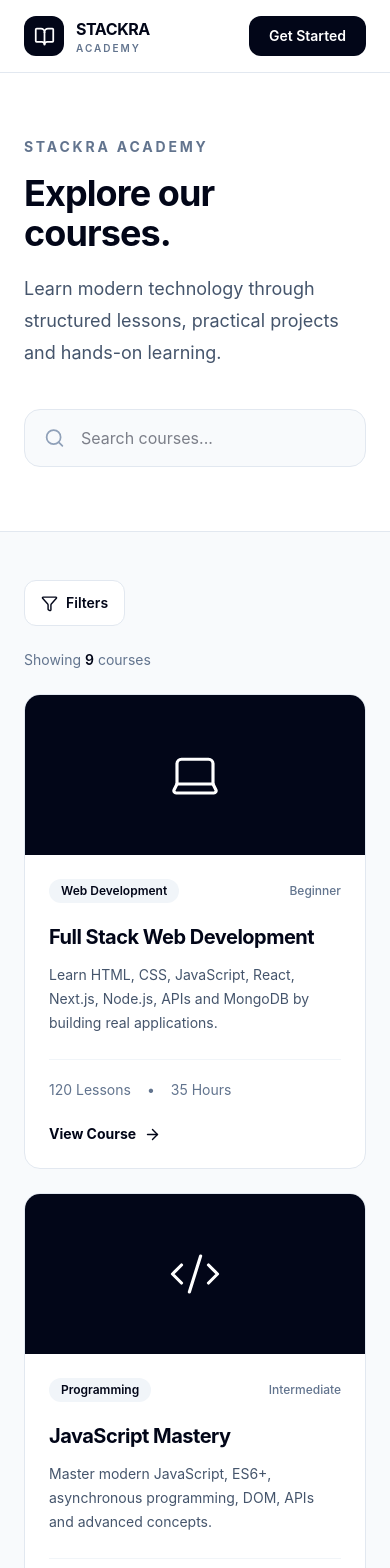
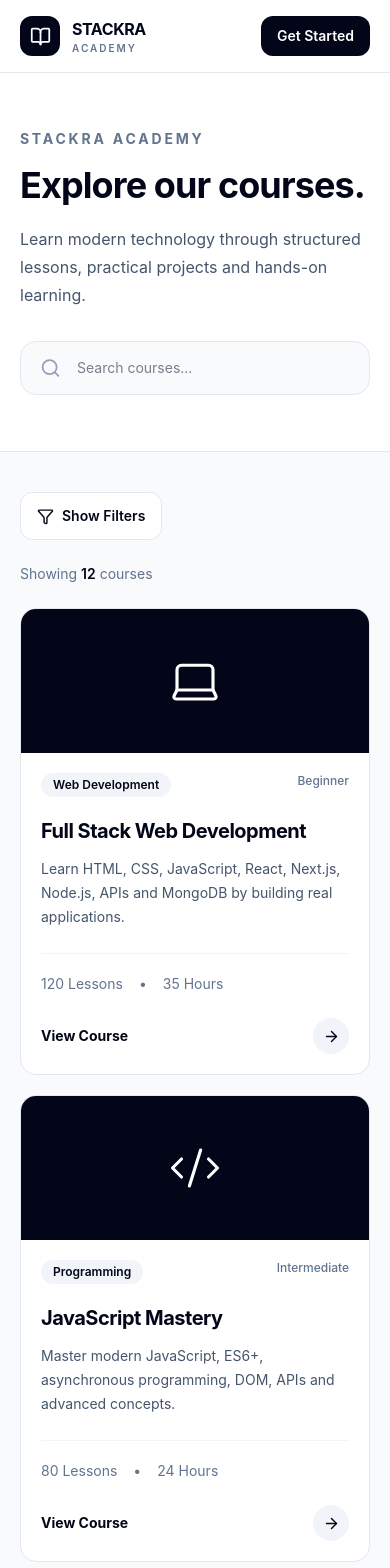
Before and after one commit to MohammedKhan-star/Stackra-services, a Next.js app: page /academy/courses in a window 390 px wide. Shown: the top 1568 px of the page. Built offline with nearby package versions, Linux system fonts and the light colour scheme.

Commit message:
Add new courses and improve layout
Added new courses: MS Office, Typing Mastery, and Python Programming. Updated layout and styling for better user experience.

```diff
--- a/src/app/academy/courses/page.jsx
+++ b/src/app/academy/courses/page.jsx
@@ -9,6 +9,7 @@ import {
   Code2,
   Database,
   Filter,
+  Keyboard,
   Laptop,
   Search,
   ShieldCheck,
@@ -115,6 +116,39 @@ const courses = [
     lessons: 50,
     duration: "14 Hours",
   },
+  {
+    id: 10,
+    title: "MS Office",
+    slug: "ms-office",
+    description:
+      "Master Microsoft Word, Excel and PowerPoint through practical exercises and real-world office tasks.",
+    category: "Office Productivity",
+    level: "Beginner",
+    lessons: 30,
+    duration: "15 Hours",
+  },
+  {
+    id: 11,
+    title: "Typing Mastery",
+    slug: "typing-mastery",
+    description:
+      "Improve your typing speed, accuracy and keyboard skills through structured practical training.",
+    category: "Computer Skills",
+    level: "Beginner",
+    lessons: 20,
+    duration: "10 Hours",
+  },
+  {
+    id: 12,
+    title: "Python Programming",
+    slug: "python-programming",
+    description:
+      "Learn Python programming from the fundamentals to practical applications through hands-on exercises and projects.",
+    category: "Programming",
+    level: "Beginner",
+    lessons: 40,
+    duration: "20 Hours",
+  },
 ];
 
 const categories = [
@@ -125,6 +159,8 @@ const categories = [
   "Database",
   "Cyber Security",
   "Business & Technology",
+  "Office Productivity",
+  "Computer Skills",
 ];
 
 const categoryIcons = {
@@ -134,6 +170,8 @@ const categoryIcons = {
   Database: Database,
   "Cyber Security": ShieldCheck,
   "Business & Technology": BookOpen,
+  "Office Productivity": BookOpen,
+  "Computer Skills": Keyboard,
 };
 
 export default function CoursesPage() {
@@ -143,12 +181,14 @@ export default function CoursesPage() {
   const [mobileFilter, setMobileFilter] = useState(false);
 
   const filteredCourses = useMemo(() => {
+    const searchText = search.trim().toLowerCase();
+
     return courses.filter((course) => {
-      const searchText = search.toLowerCase();
-
       const matchesSearch =
+        !searchText ||
         course.title.toLowerCase().includes(searchText) ||
-        course.description.toLowerCase().includes(searchText);
+        course.description.toLowerCase().includes(searchText) ||
+        course.category.toLowerCase().includes(searchText);
 
       const matchesCategory =
         category === "All" || course.category === category;
@@ -166,12 +206,25 @@ export default function CoursesPage() {
     setLevel("All");
   };
 
+  const handleCategoryChange = (item) => {
+    setCategory(item);
+    setMobileFilter(false);
+  };
+
+  const handleLevelChange = (item) => {
+    setLevel(item);
+    setMobileFilter(false);
+  };
+
   return (
     <main className="min-h-screen bg-slate-50 text-slate-950">
       {/* NAVBAR */}
       <nav className="sticky top-0 z-50 border-b border-slate-200 bg-white/95 backdrop-blur">
-        <div className="mx-auto flex max-w-7xl items-center justify-between px-6 py-4 lg:px-8">
-          <Link href="/academy" className="flex items-center gap-3">
+        <div className="mx-auto flex max-w-7xl items-center justify-between px-5 py-4 sm:px-6 lg:px-8">
+          <Link
+            href="/academy"
+            className="flex items-center gap-3"
+          >
             <div className="flex h-10 w-10 items-center justify-center rounded-xl bg-slate-950 text-white">
               <BookOpen size={21} />
             </div>
@@ -190,7 +243,7 @@ export default function CoursesPage() {
           <div className="hidden items-center gap-8 md:flex">
             <Link
               href="/academy"
-              className="text-sm font-medium text-slate-500 hover:text-slate-950"
+              className="text-sm font-medium text-slate-500 transition hover:text-slate-950"
             >
               Home
             </Link>
@@ -204,15 +257,15 @@ export default function CoursesPage() {
 
             <Link
               href="/academy/categories"
-              className="text-sm font-medium text-slate-500 hover:text-slate-950"
+              className="text-sm font-medium text-slate-500 transition hover:text-slate-950"
             >
               Categories
             </Link>
           </div>
 
           <Link
-            href="/register"
-            className="rounded-xl bg-slate-950 px-5 py-2.5 text-sm font-semibold text-white"
+            href="/academy/register"
+            className="rounded-xl bg-slate-950 px-4 py-2.5 text-sm font-semibold text-white transition hover:bg-slate-800 sm:px-5"
           >
             Get Started
           </Link>
@@ -221,7 +274,7 @@ export default function CoursesPage() {
 
       {/* HEADER */}
       <section className="border-b border-slate-200 bg-white">
-        <div className="mx-auto max-w-7xl px-6 py-16 lg:px-8">
+        <div className="mx-auto max-w-7xl px-5 py-14 sm:px-6 sm:py-16 lg:px-8">
           <div className="max-w-3xl">
             <p className="text-sm font-bold uppercase tracking-[0.2em] text-slate-500">
               STACKRA Academy
@@ -231,14 +284,14 @@ export default function CoursesPage() {
               Explore our courses.
             </h1>
 
-            <p className="mt-5 text-lg leading-8 text-slate-600">
+            <p className="mt-5 text-base leading-7 text-slate-600 sm:text-lg sm:leading-8">
               Learn modern technology through structured lessons,
               practical projects and hands-on learning.
             </p>
           </div>
 
           {/* SEARCH */}
-          <div className="relative mt-10 max-w-3xl">
+          <div className="relative mt-8 max-w-3xl sm:mt-10">
             <Search
               size={21}
               className="absolute left-5 top-1/2 -translate-y-1/2 text-slate-400"
@@ -249,13 +302,15 @@ export default function CoursesPage() {
               value={search}
               onChange={(event) => setSearch(event.target.value)}
               placeholder="Search courses..."
-              className="w-full rounded-2xl border border-slate-200 bg-slate-50 py-4 pl-14 pr-12 outline-none transition focus:border-slate-950 focus:bg-white"
+              aria-label="Search courses"
+              className="w-full rounded-2xl border border-slate-200 bg-slate-50 py-4 pl-14 pr-12 text-sm outline-none transition focus:border-slate-950 focus:bg-white sm:text-base"
             />
 
             {search && (
               <button
                 type="button"
                 onClick={() => setSearch("")}
+                aria-label="Clear search"
                 className="absolute right-4 top-1/2 -translate-y-1/2 rounded-full p-2 hover:bg-slate-200"
               >
                 <X size={17} />
@@ -266,23 +321,24 @@ export default function CoursesPage() {
       </section>
 
       {/* CONTENT */}
-      <section className="mx-auto max-w-7xl px-6 py-12 lg:px-8">
-        {/* MOBILE FILTER */}
+      <section className="mx-auto max-w-7xl px-5 py-10 sm:px-6 sm:py-12 lg:px-8">
+        {/* MOBILE FILTER BUTTON */}
         <button
           type="button"
           onClick={() => setMobileFilter(!mobileFilter)}
-          className="mb-6 flex items-center gap-2 rounded-xl border border-slate-200 bg-white px-4 py-3 text-sm font-semibold lg:hidden"
+          className="mb-6 flex min-h-12 items-center gap-2 rounded-xl border border-slate-200 bg-white px-4 py-3 text-sm font-semibold lg:hidden"
         >
           <Filter size={17} />
-          Filters
+
+          {mobileFilter ? "Hide Filters" : "Show Filters"}
         </button>
 
-        <div className="grid gap-10 lg:grid-cols-[250px_1fr]">
+        <div className="grid gap-8 lg:grid-cols-[250px_1fr] lg:gap-10">
           {/* FILTERS */}
           <aside
             className={`${
               mobileFilter ? "block" : "hidden"
-            } rounded-2xl border border-slate-200 bg-white p-6 lg:block`}
+            } rounded-2xl border border-slate-200 bg-white p-5 sm:p-6 lg:block`}
           >
             <div>
               <h3 className="font-bold">
@@ -294,8 +350,8 @@ export default function CoursesPage() {
                   <button
                     type="button"
                     key={item}
-                    onClick={() => setCategory(item)}
-                    className={`w-full rounded-lg px-3 py-2.5 text-left text-sm transition ${
+                    onClick={() => handleCategoryChange(item)}
+                    className={`min-h-11 w-full rounded-lg px-3 py-2.5 text-left text-sm transition ${
                       category === item
                         ? "bg-slate-950 font-semibold text-white"
                         : "text-slate-600 hover:bg-slate-100"
@@ -322,8 +378,8 @@ export default function CoursesPage() {
                   <button
                     type="button"
                     key={item}
-                    onClick={() => setLevel(item)}
-                    className={`w-full rounded-lg px-3 py-2.5 text-left text-sm transition ${
+                    onClick={() => handleLevelChange(item)}
+                    className={`min-h-11 w-full rounded-lg px-3 py-2.5 text-left text-sm transition ${
                       level === item
                         ? "bg-slate-950 font-semibold text-white"
                         : "text-slate-600 hover:bg-slate-100"
@@ -334,11 +390,23 @@ export default function CoursesPage() {
                 ))}
               </div>
             </div>
+
+            {(category !== "All" ||
+              level !== "All" ||
+              search) && (
+              <button
+                type="button"
+                onClick={clearFilters}
+                className="mt-8 w-full rounded-xl border border-slate-200 px-4 py-3 text-sm font-semibold transition hover:bg-slate-100"
+              >
+                Clear All Filters
+              </button>
+            )}
           </aside>
 
           {/* RESULTS */}
           <div>
-            <div className="mb-6 flex items-center justify-between">
+            <div className="mb-6 flex flex-col gap-3 sm:flex-row sm:items-center sm:justify-between">
               <p className="text-sm text-slate-500">
                 Showing{" "}
                 <span className="font-semibold text-slate-950">
@@ -346,10 +414,26 @@ export default function CoursesPage() {
                 </span>{" "}
                 courses
               </p>
+
+              {(category !== "All" || level !== "All") && (
+                <div className="flex flex-wrap gap-2">
+                  {category !== "All" && (
+                    <span className="rounded-full bg-slate-200 px-3 py-1 text-xs font-medium">
+                      {category}
+                    </span>
+                  )}
+
+                  {level !== "All" && (
+                    <span className="rounded-full bg-slate-200 px-3 py-1 text-xs font-medium">
+                      {level}
+                    </span>
+                  )}
+                </div>
+              )}
             </div>
 
             {filteredCourses.length === 0 ? (
-              <div className="rounded-2xl border border-slate-200 bg-white p-16 text-center">
+              <div className="rounded-2xl border border-slate-200 bg-white p-10 text-center sm:p-16">
                 <Search
                   className="mx-auto text-slate-400"
                   size={32}
@@ -359,20 +443,20 @@ export default function CoursesPage() {
                   No courses found
                 </h3>
 
-                <p className="mt-2 text-slate-500">
+                <p className="mt-2 text-sm text-slate-500 sm:text-base">
                   Try a different search term or category.
                 </p>
 
                 <button
                   type="button"
                   onClick={clearFilters}
-                  className="mt-6 rounded-xl bg-slate-950 px-5 py-3 text-sm font-semibold text-white"
+                  className="mt-6 rounded-xl bg-slate-950 px-5 py-3 text-sm font-semibold text-white transition hover:bg-slate-800"
                 >
                   Clear Filters
                 </button>
               </div>
             ) : (
-              <div className="grid gap-6 md:grid-cols-2">
+              <div className="grid gap-5 md:grid-cols-2">
                 {filteredCourses.map((course) => {
                   const Icon =
                     categoryIcons[course.category] || BookOpen;
@@ -383,7 +467,8 @@ export default function CoursesPage() {
                       href={`/academy/courses/${course.slug}`}
                       className="group overflow-hidden rounded-2xl border border-slate-200 bg-white transition duration-300 hover:-translate-y-1 hover:shadow-xl"
                     >
-                      <div className="flex h-40 items-center justify-center bg-slate-950 text-white">
+                      {/* COURSE IMAGE AREA */}
+                      <div className="flex h-36 items-center justify-center bg-slate-950 text-white sm:h-40">
                         <Icon
                           size={54}
                           strokeWidth={1.4}
@@ -391,13 +476,14 @@ export default function CoursesPage() {
                         />
                       </div>
 
-                      <div className="p-6">
-                        <div className="flex items-center justify-between gap-3">
+                      {/* COURSE CONTENT */}
+                      <div className="p-5 sm:p-6">
+                        <div className="flex items-start justify-between gap-3">
                           <span className="rounded-full bg-slate-100 px-3 py-1 text-xs font-semibold">
                             {course.category}
                           </span>
 
-                          <span className="text-xs font-medium text-slate-500">
+                          <span className="shrink-0 text-xs font-medium text-slate-500">
                             {course.level}
                           </span>
                         </div>
@@ -410,7 +496,7 @@ export default function CoursesPage() {
                           {course.description}
                         </p>
 
-                        <div className="mt-6 flex items-center gap-4 border-t border-slate-100 pt-5 text-sm text-slate-500">
+                        <div className="mt-6 flex flex-wrap items-center gap-x-4 gap-y-2 border-t border-slate-100 pt-5 text-sm text-slate-500">
                           <span>
                             {course.lessons} Lessons
                           </span>
@@ -422,13 +508,17 @@ export default function CoursesPage() {
                           </span>
                         </div>
 
-                        <div className="mt-6 flex items-center gap-2 text-sm font-bold">
-                          View Course
+                        <div className="mt-6 flex items-center justify-between">
+                          <span className="text-sm font-bold">
+                            View Course
+                          </span>
 
-                          <ArrowRight
-                            size={17}
-                            className="transition group-hover:translate-x-1"
-                          />
+                          <span className="flex h-9 w-9 items-center justify-center rounded-full bg-slate-100 transition group-hover:bg-slate-950 group-hover:text-white">
+                            <ArrowRight
+                              size={17}
+                              className="transition group-hover:translate-x-0.5"
+                            />
+                          </span>
                         </div>
                       </div>
                     </Link>
@@ -441,30 +531,30 @@ export default function CoursesPage() {
       </section>
 
       {/* CTA */}
-      <section className="mx-auto max-w-7xl px-6 pb-20 lg:px-8">
-        <div className="rounded-3xl bg-slate-950 px-8 py-14 text-center text-white sm:px-16">
+      <section className="mx-auto max-w-7xl px-5 pb-16 sm:px-6 sm:pb-20 lg:px-8">
+        <div className="rounded-3xl bg-slate-950 px-6 py-12 text-center text-white sm:px-16 sm:py-14">
           <h2 className="text-3xl font-bold sm:text-4xl">
             Ready to start learning?
           </h2>
 
-          <p className="mx-auto mt-4 max-w-2xl leading-7 text-slate-400">
+          <p className="mx-auto mt-4 max-w-2xl text-sm leading-7 text-slate-400 sm:text-base">
             Create your STACKRA Academy account and start
             building your technology skills.
           </p>
 
           <Link
-            href="/register"
-            className="mt-7 inline-flex items-center gap-2 rounded-xl bg-white px-6 py-3.5 font-semibold text-slate-950"
+            href="/academy/register"
+            className="mt-7 inline-flex items-center gap-2 rounded-xl bg-white px-6 py-3.5 text-sm font-semibold text-slate-950 transition hover:bg-slate-200"
           >
-            Create Account
+            Create Student Account
             <ArrowRight size={18} />
           </Link>
         </div>
       </section>
 
       {/* FOOTER */}
-      <footer className="border-t border-slate-200">
-        <div className="mx-auto max-w-7xl px-6 py-8 text-sm text-slate-500 lg:px-8">
+      <footer className="border-t border-slate-200 bg-white">
+        <div className="mx-auto max-w-7xl px-5 py-8 text-center text-sm text-slate-500 sm:px-6 lg:px-8">
           © {new Date().getFullYear()} STACKRA TECHNOLOGIES.
           All rights reserved.
         </div>
```
